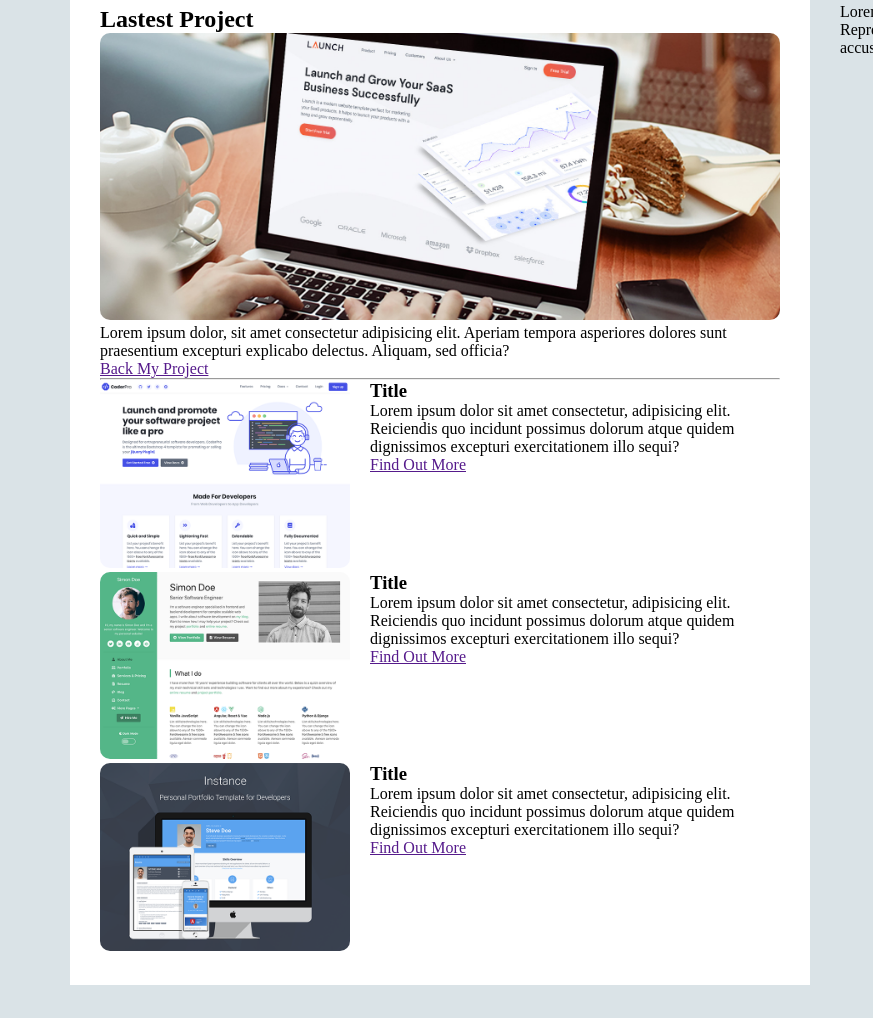
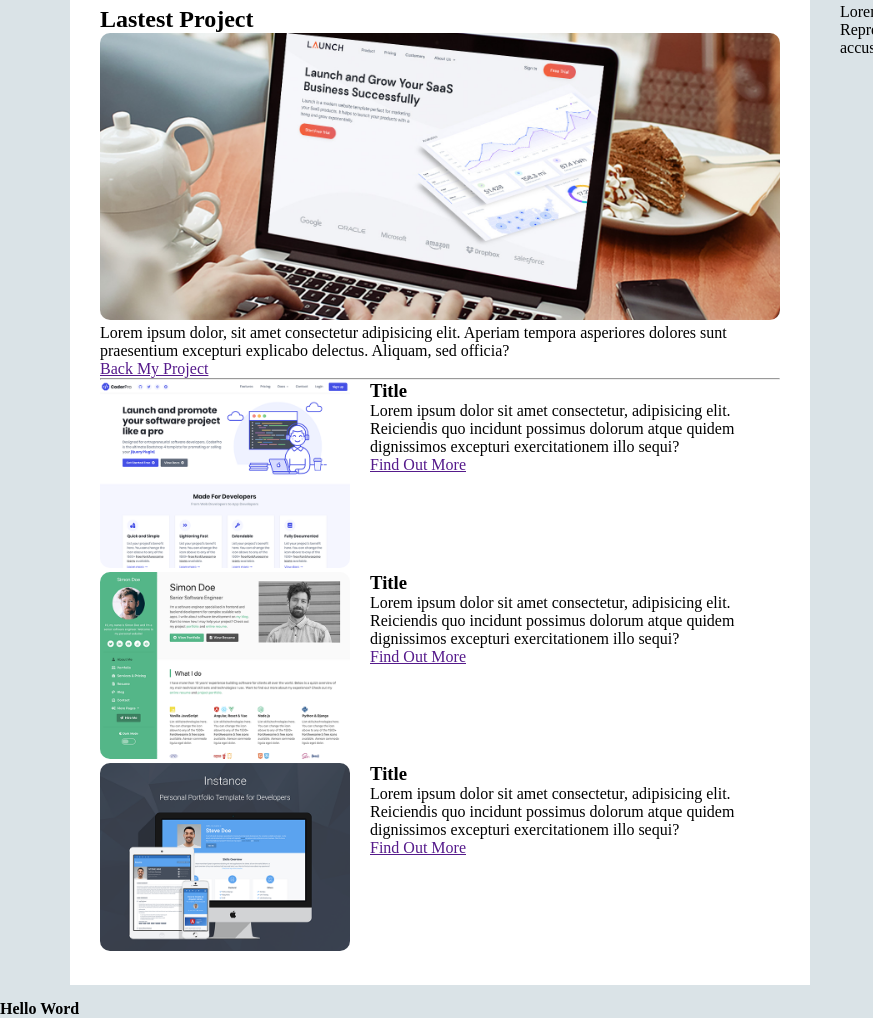
Before and after one commit to seanglysim/webhost-test, a plain HTML site: page index.html in a window 1280 px wide. Shown: the part 430-1448 px from the top of the page, without its empty margins (0-873 px from the left). Drawn offline with Linux system fonts and the light colour scheme.

Commit message:
change on index page

```diff
--- a/index.html
+++ b/index.html
@@ -149,6 +149,7 @@
                 </div>
             </div>
         </section>
+        <h4>Hello Word</h4>
     </main>
 </body>
 
```
